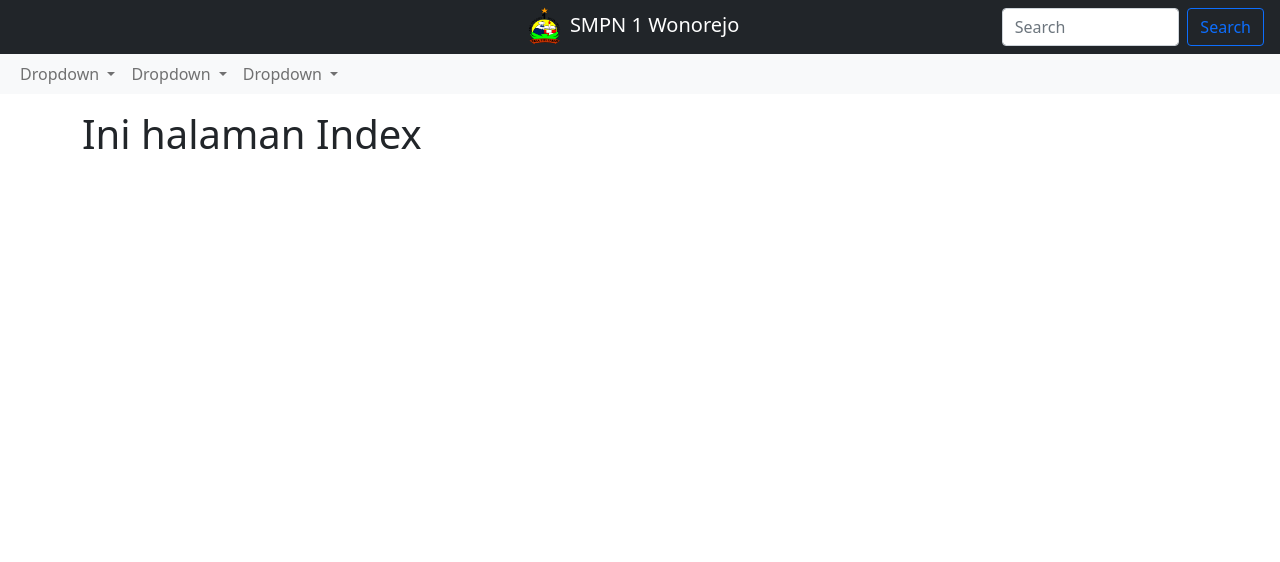
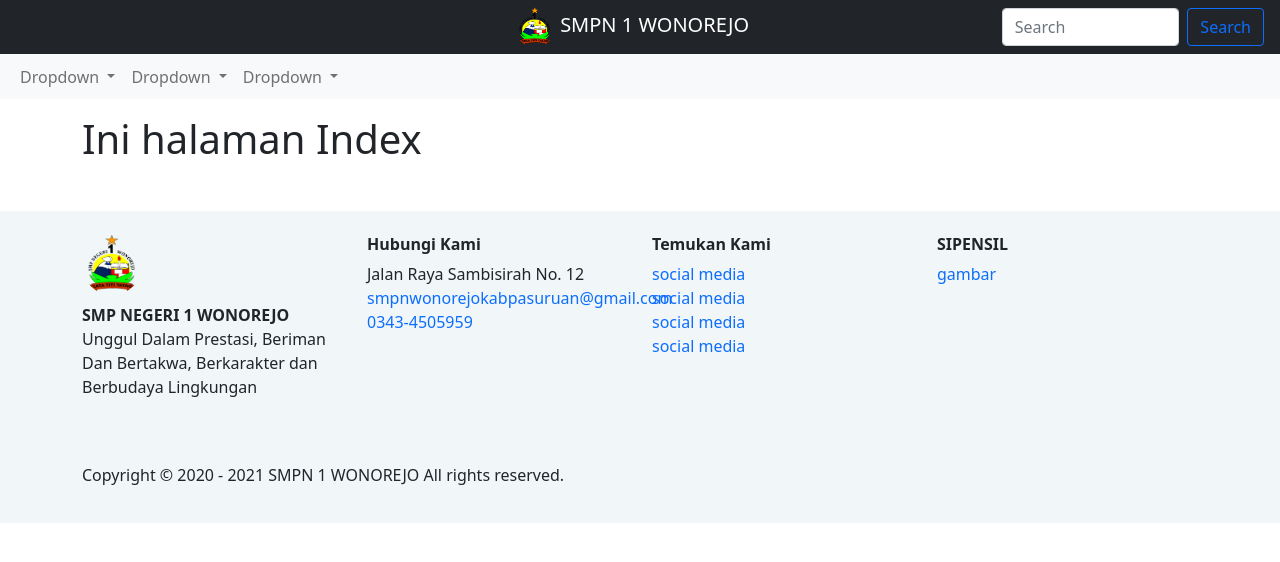
Before and after one commit to liizzasulistio/smpn1-wonorejo, a CodeIgniter 4 app: template smpn1/app/Views/index.php in a window 1280 px wide. Shown: the top 562 px of the page. Run offline with PHP 8.4 and a stand-in for CodeIgniter, Linux system fonts and the light colour scheme; the template is opened without the code that fills it, so the values that code supplies are empty; some libraries are stand-ins or nearby versions.

Commit message:
footer + profile kepala sekolah (-photo)

```diff
--- a/smpn1/app/Config/Routes.php
+++ b/smpn1/app/Config/Routes.php
@@ -34,6 +34,8 @@ $routes->setAutoRoute(true);
 // route since we don't have to scan directories.
 $routes->get('/', 'PageController::index');
 
+$routes->get('/profile', 'PageController::profile');
+
 /*
  * --------------------------------------------------------------------
  * Additional Routing
--- a/smpn1/app/Controllers/PageController.php
+++ b/smpn1/app/Controllers/PageController.php
@@ -6,4 +6,9 @@ class PageController extends BaseController
     {
         return view('index');
     }
+
+    public function profile()
+    {
+        return view('profile_kepsek');
+    }
 }
--- a/smpn1/app/Views/layout/navbar.php
+++ b/smpn1/app/Views/layout/navbar.php
@@ -7,7 +7,7 @@
     <a class="navbar-brand" href="<?= base_url('/'); ?>">
         <img src="images/logo.png" alt="SMPN 1 Wonorejo" width="40" height="40" style="border-radius: 100px;">
         <!-- Kalau masih tidak bisa, src untuk gambarnya bisa pakai link yg ini https://i.imgur.com/EOvVWjz.png -->
-        SMPN 1 Wonorejo
+        SMPN 1 WONOREJO
     </a>
     </div>
     </div>
@@ -20,7 +20,7 @@
 </nav>
 
 <!-- Bagian ini nanti pakai looping dari database, jadi harus modif Back-End lagi -->
-<nav class="navbar navbar-expand-lg navbar-light bg-light" style="height: 40px">
+<nav class="navbar navbar-expand-lg navbar-light bg-light" style="height: 45px">
     <div class="container-fluid justify-content-center">
     <div class="collapse navbar-collapse" id="navbarSupportedContent">
 
--- a/smpn1/app/Views/layout/template.php
+++ b/smpn1/app/Views/layout/template.php
@@ -1,35 +1,79 @@
 <!doctype html>
-<html lang="id"> <!-- Bahasa yg digunakan pada website ini -->
+<html lang="id">
+<!-- Bahasa yg digunakan pada website ini -->
 
 <!-- Header -->
+
 <head>
     <meta charset="utf-8">
     <meta name="viewport" content="width=device-width, initial-scale=1">
-
     <!-- CSS baru untuk overwrite CSS dari bootstrap -->
     <link rel="stylesheet" href="/css/styles.css">
-
     <!-- Deklarasi Font dan Bootstrap -->
-
     <link href="https://cdn.jsdelivr.net/npm/bootstrap@5.0.0-beta2/dist/css/bootstrap.min.css" rel="stylesheet" integrity="sha384-BmbxuPwQa2lc/FVzBcNJ7UAyJxM6wuqIj61tLrc4wSX0szH/Ev+nYRRuWlolflfl" crossorigin="anonymous">
     <title>Judul Halaman</title> <!-- Nanti diganti berdasarkan dengan halaman yg sedang dibuka -->
+
+    <style>
+        @import url('https://fonts.googleapis.com/css2?family=Roboto&display=swap');
+
+        footer {
+            background: #f1f6f9;
+            padding: 20px;
+        }
+    </style>
+
 </head>
 
 <!-- Body -->
+
 <body>
-
-
-
     <!-- Digunakan untuk render navbar dan konten dari website nantinya -->
     <?= $this->include('layout/navbar'); ?>
     <?= $this->renderSection('content'); ?>
+
     <script src="https://cdn.jsdelivr.net/npm/bootstrap@5.0.0-beta1/dist/js/bootstrap.bundle.min.js" integrity="sha384-ygbV9kiqUc6oa4msXn9868pTtWMgiQaeYH7/t7LECLbyPA2x65Kgf80OJFdroafW" crossorigin="anonymous"></script>
 
     <!-- Footer -->
-    <footer>
-
-
+    <footer class="pt-4 mt-5">
+        <div class="container container-fluid">
+            <div class="row">
+                <div class="col-md-3">
+                    <img src="images/logo.png" alt="SMPN 1 Wonorejo" width="60" height="60" style="border-radius: 100px;">
+                    <medium class="d-block mt-2"><b>SMP NEGERI 1 WONOREJO</b></medium>
+                    <p class="text-small">Unggul Dalam Prestasi, Beriman Dan Bertakwa, Berkarakter dan Berbudaya Lingkungan</p>
+                </div>
+                <div class="col-md-3">
+                    <ul class="list-unstyled text-small">
+                        <h6><b>Hubungi Kami</b></h6>
+                        <li>Jalan Raya Sambisirah No. 12</li>
+                        <li><a class="text-decoration-none" href="#">smpnwonorejokabpasuruan@gmail.com</a></li>
+                        <li><a class="text-decoration-none" href="#">0343-4505959</a></li>
+                    </ul>
+                </div>
+                <div class="col-md-3">
+                    <h6><b>Temukan Kami</b></h6>
+                    <ul class="list-unstyled text-small">
+                        <li><a class="text-decoration-none" href="#">social media</a></li>
+                        <li><a class="text-decoration-none" href="#">social media</a></li>
+                        <li><a class="text-decoration-none" href="#">social media</a></li>
+                        <li><a class="text-decoration-none" href="#">social media</a></li>
+                    </ul>
+                </div>
+                <div class="col-md-3">
+                    <h6><b>SIPENSIL</b></h6>
+                    <p><a class="text-decoration-none" href="#">gambar</a></p>
+                </div>
+            </div>
+            <div class="row">
+                <div class="col mt-5">
+                    <p>Copyright © 2020 - 2021 SMPN 1 WONOREJO All rights reserved.</p>
+                </div>
+            </div>
+        </div>
+        <!-- <p>Blog template built for <a href="https://getbootstrap.com/">Bootstrap</a> by <a href="https://twitter.com/mdo">@mdo</a>.</p>
+        <p><a href="#">Back to top</a></p> -->
     </footer>
 
 </body>
+
 </html>
```
Also changed, not shown: smpn1/app/Views/profile_kepsek.php (added, +23 -0 lines), README.md (deleted), 2 other files. Lines whose indentation alone changed are shown as unchanged.
